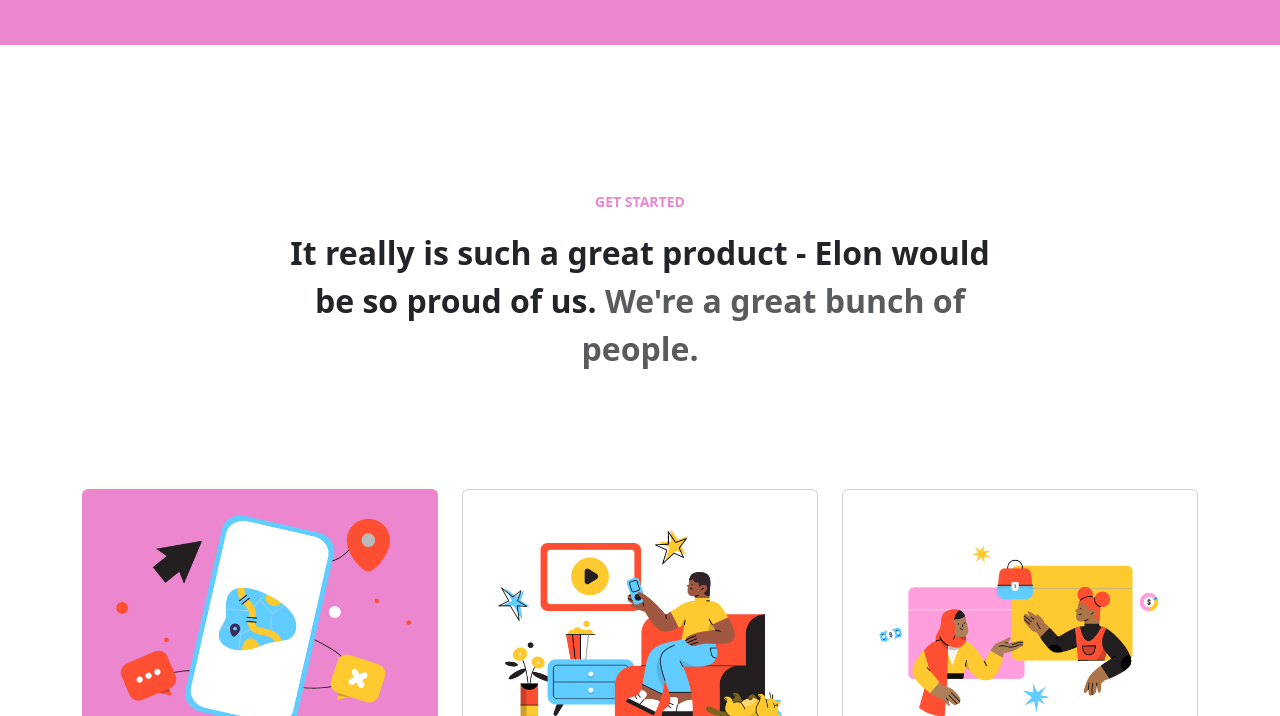
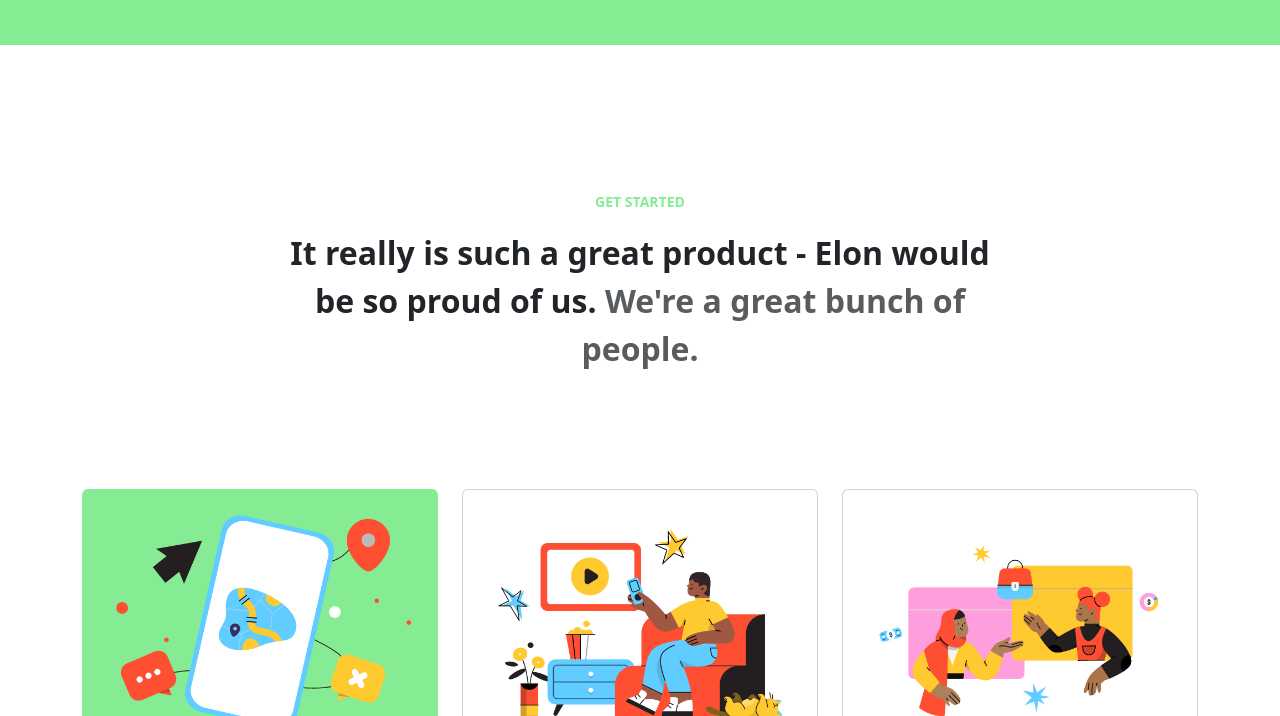
Before and after one commit to LarriHam/my-sass-project, a website: page index.html in a window 1280 px wide. Shown: the part 509-1225 px from the top of the page. Drawn offline with nearby package versions, Linux system fonts and the light colour scheme; files that its build step writes are made by us from their sources.

Commit message:
changed the colour

```diff
--- a/sass/main.scss
+++ b/sass/main.scss
@@ -1,4 +1,4 @@
-$primary: rgb(236, 134, 206);
+$primary: rgb(134, 236, 148);
 $warning: rgb(59, 233, 88);
 $enable-rounded: false;
 
```
